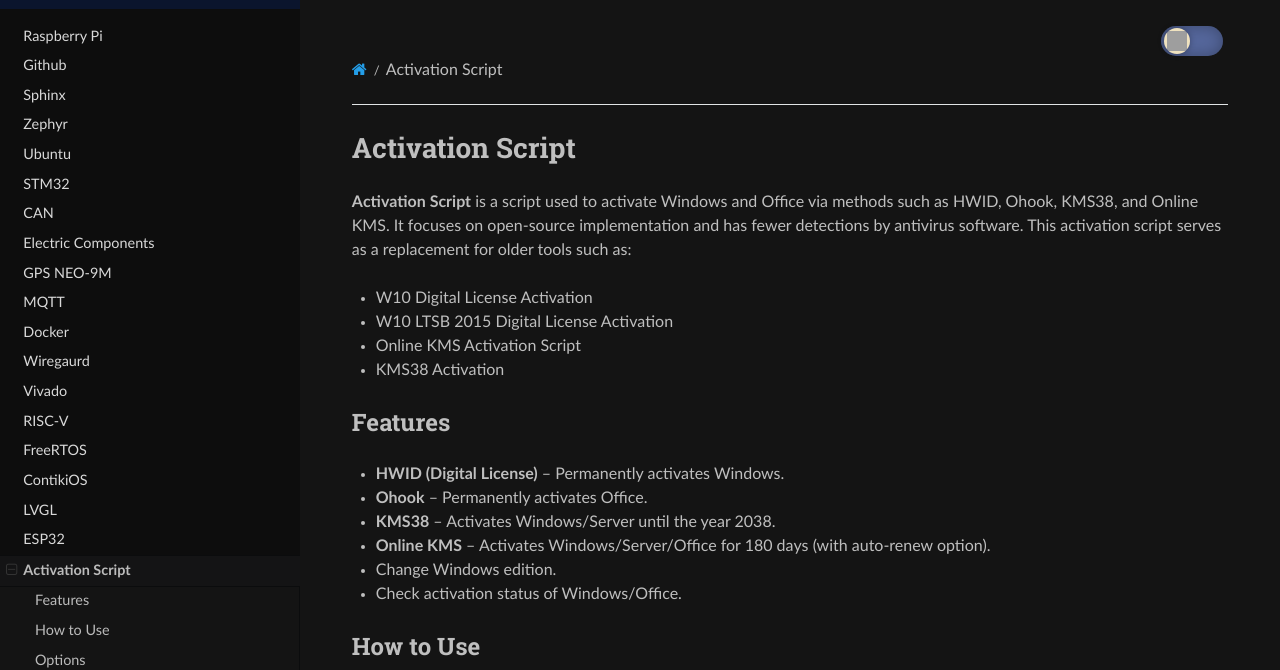
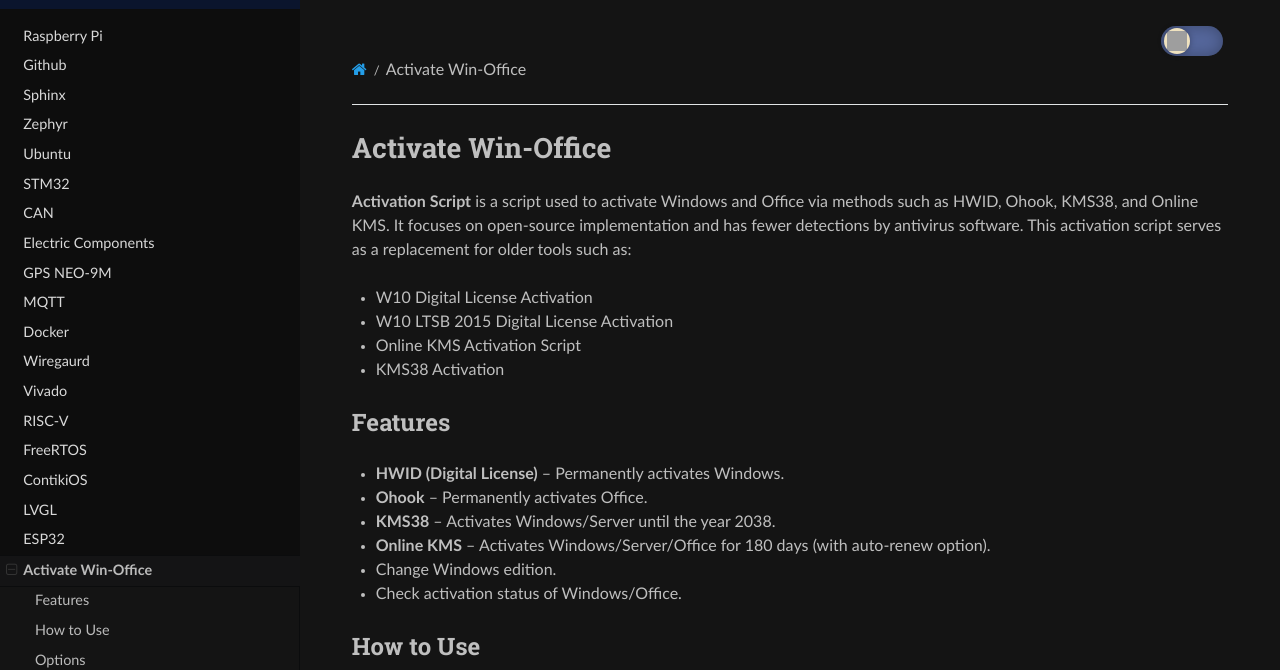
Before and after one commit to ryanjtr/MyDocs, a Sphinx documentation site: the page built from docs/source/Contents/activewinoffice.rst, in a window 1280 px wide and 1178 px high. Shown: the top 670 px of the window. Built offline with Sphinx 7.4.7 and the Read the Docs theme 3.1.0, drawn with Linux system fonts in a browser that asks for light colours; grey boxes are pictures that could not be loaded.

Commit message:
change title of active win document

```diff
--- a/docs/source/Contents/activewinoffice.rst
+++ b/docs/source/Contents/activewinoffice.rst
@@ -1,5 +1,5 @@
-Activation Script
-=================
+Activate Win-Office
+======================
 
 **Activation Script** is a script used to activate Windows and Office via methods such as HWID, Ohook, KMS38, and Online KMS.
 It focuses on open-source implementation and has fewer detections by antivirus software.
```
